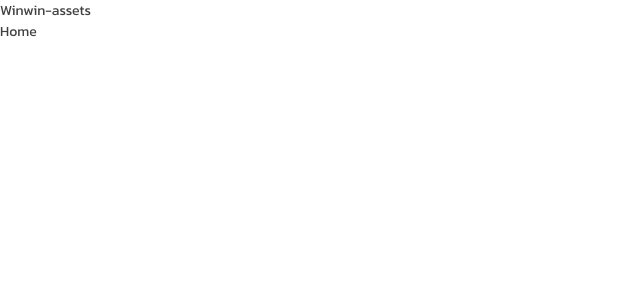
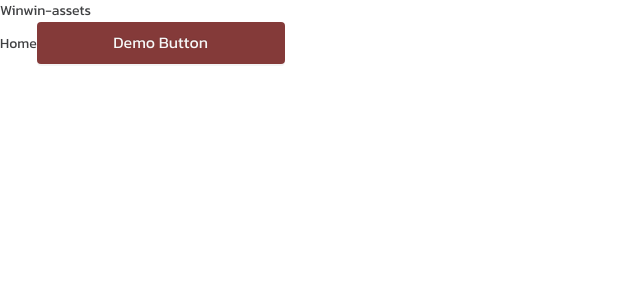
Before and after one commit to romncn/WinWin-Assets_Web, a React (Create React App) app: page / in a window 1280 px wide. Shown: the top 300 px of the page, without its empty margins (0-640 px from the left). Built offline with nearby package versions, Linux system fonts and the light colour scheme.

Commit message:
[+] Create Button Component & Demo Button in Home Page

```diff
--- a/src/App.tsx
+++ b/src/App.tsx
@@ -1,9 +1,11 @@
 import React from "react";
 import { BrowserRouter as Router, Switch, Route } from "react-router-dom";
 import Layout from "./components/components/Layout";
+import 'antd/dist/antd.css';
 
 //Page
 import AssetDetail from "./views/AssetDetail"
+import Home from "./views/Home";
 
 const App: React.FC = () => {
   return (
@@ -19,7 +21,7 @@ const App: React.FC = () => {
               <AssetDetail />
             </Route>
             <Route path="/">
-              <div>Home</div>
+              <Home />
             </Route>
           </Switch>
         </Router>
--- /dev/null
+++ b/src/components/components/Button.tsx
@@ -0,0 +1,58 @@
+import React from "react"
+import { Button as AntButton } from 'antd';
+import styled from 'styled-components';
+
+const DefaultButton = styled(AntButton)`
+    border-radius: 4px;
+    opacity: 1;
+    width: 248px;
+    height: 42px;
+    text-align: center;
+    font-size: 16px;
+`;
+const PrimaryButton = styled(DefaultButton)`
+    background: #843A39;
+    border: #843A39;
+    color: #F7F7F7;
+    &:hover , &:active {
+        color: #F7F7F7;
+        border: 1.5px solid #702928;
+        background: #702928;
+    }
+`;
+
+const OutlineButton = styled(DefaultButton)`
+    color: #843A39;
+    border: 1.5px solid #843A39;
+    &:hover , &:active {
+        color: #843A39;
+        border: 1.5px solid #843A39;
+        background: #F7F7F7;
+    }
+`;
+
+interface Props {
+    onClick?: any;
+    children?: any;
+    type?: string;
+    htmlType?: "button" | "submit" | "reset";
+};
+
+const Button: React.FC<Props> = ({ onClick, children, type="primary", htmlType }) => {
+    return (
+        <>
+            {type === "primary" ?
+                <PrimaryButton type="primary" onClick={onClick} htmlType={htmlType}>
+                    {children}
+                </PrimaryButton>
+                : null}
+            {type === "outline" ?
+                <OutlineButton onClick={onClick} htmlType={htmlType}>
+                    {children}
+                </OutlineButton>
+                : null}
+        </>
+    )
+}
+
+export default Button;
--- a/src/views/Home.tsx
+++ b/src/views/Home.tsx
@@ -1,8 +1,12 @@
 import React from 'react'
+import Button from '../components/components/Button'
 
 const Home: React.FC = () => {
     return (
-        <div>Home</div>
+        <div>
+            Home
+            <Button type="primary">Demo Button</Button>
+        </div>
     )
 }
 
```
Also changed, not shown: src/asset/Logo.svg (added), 1 other file (tests, documents, lock files or other folders).
